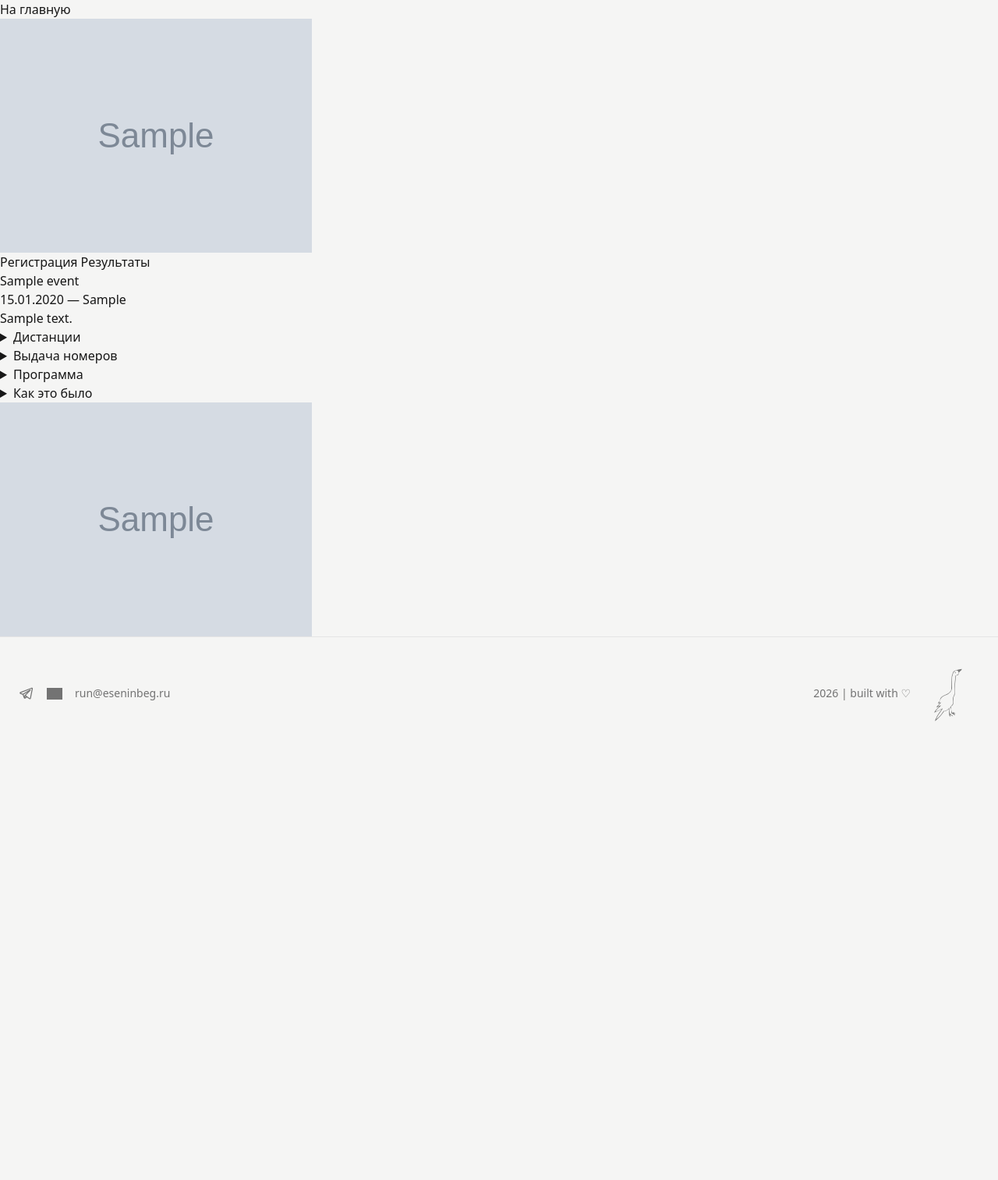
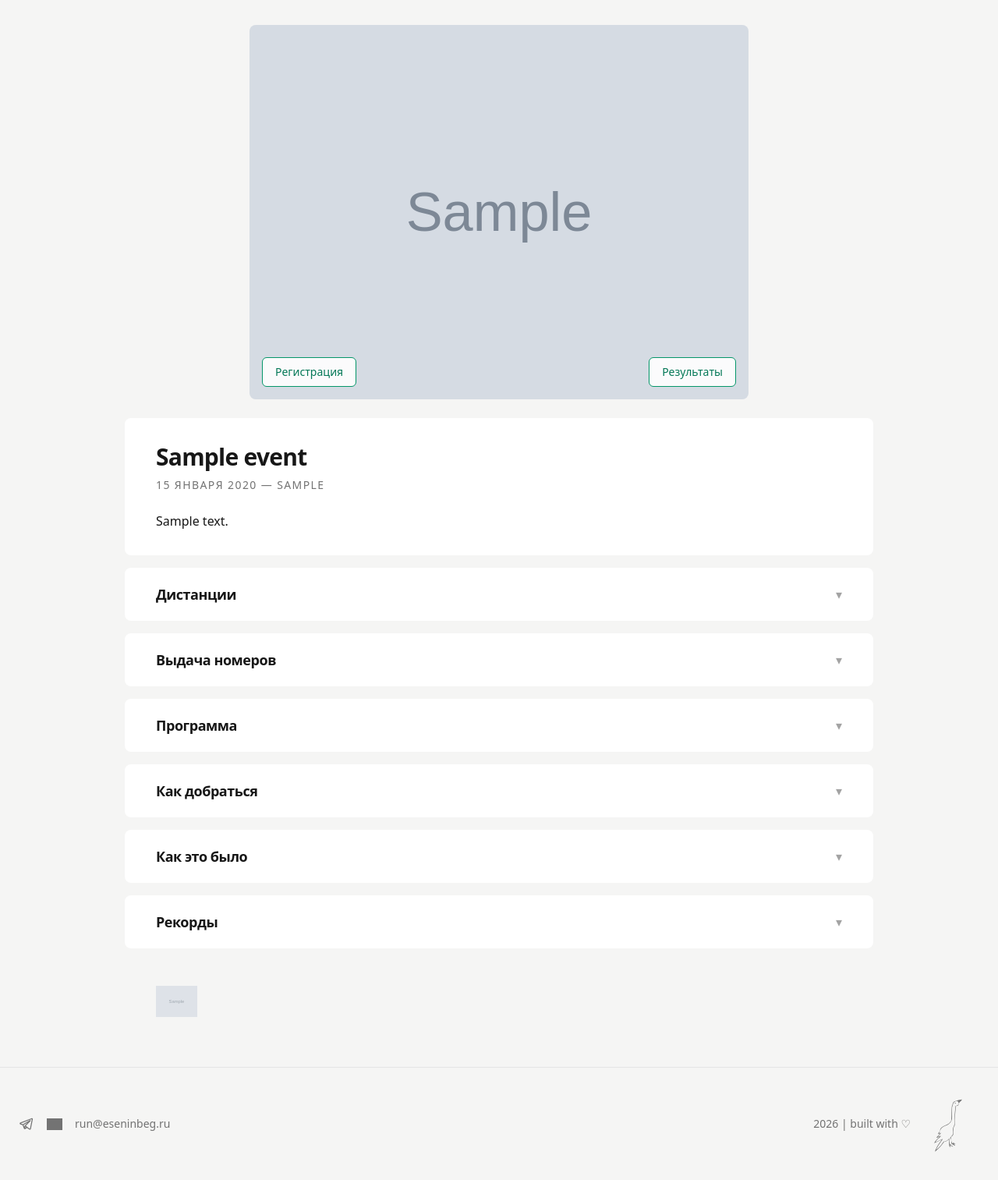
Before and after one commit to Alex-desmod/eseninbeg-site, a Django app: a page that uses apps/events/templates/events/event_detail.html in a window 1280 px wide. Shown: the part 64-1577 px from the top of the page at 78% size. Before the commit the page ends 989 px from the top, so only its background shows below. Run offline with Django 5.2, Linux system fonts and the light colour scheme; tables that the repository leaves empty hold one stand-in row (values such as "Sample post"); grey boxes marked "Sample" are stand-in pictures; some libraries are stand-ins or nearby versions; grey boxes are pictures that could not be loaded.

Commit message:
event_detail.html in the making

```diff
--- a/apps/events/templates/events/event_detail.html
+++ b/apps/events/templates/events/event_detail.html
@@ -4,64 +4,70 @@
 
 {% block content %}
 
-<article class="event-detail">
-    <a href="{% url 'core:home' %}" class="logo">На главную</a>
-    <img src="{{ event.cover_image.url }}" alt="{{ event.title }}" class="event-cover">
+<article class="pb-16">
 
-    <div class="event-actions">
+    {# ---------- Cover ---------- #}
+    <div class="relative w-[90%] md:w-[50%] mx-auto mt-6 md:mt-8 rounded-lg overflow-hidden">
+        <img src="{{ event.cover_image.url }}" alt="{{ event.title }}" class="w-full h-auto object-cover">
+
         {% if event.registration_url %}
-            <a href="{{ event.registration_url }}" target="_blank" rel="noopener" class="btn btn-primary">Регистрация</a>
-        {% else %}
-            <span class="btn btn-disabled" aria-disabled="true">Регистрация</span>
+        <a href="{{ event.registration_url }}" target="_blank" rel="noopener"
+           class="absolute left-4 bottom-4 px-4 py-2 rounded-md text-sm font-medium
+                  bg-white/90 border border-emerald-600 text-emerald-700
+                  hover:bg-emerald-600 hover:text-white transition-colors">
+            Регистрация
+        </a>
         {% endif %}
 
         {% if event.results_url %}
-            <a href="{{ event.results_url }}" target="_blank" rel="noopener" class="btn btn-secondary">Результаты</a>
-        {% else %}
-            <span class="btn btn-disabled" aria-disabled="true">Результаты</span>
+        <a href="{{ event.results_url }}" target="_blank" rel="noopener"
+           class="absolute right-4 bottom-4 px-4 py-2 rounded-md text-sm font-medium
+                  bg-white/90 border border-emerald-600 text-emerald-700
+                  hover:bg-emerald-600 hover:text-white transition-colors">
+            Результаты
+        </a>
         {% endif %}
     </div>
 
-    <h1>{{ event.title }}</h1>
-    <p class="event-meta">{{ event.date|date:"d.m.Y" }} — {{ event.location }}</p>
+    {# ---------- Description ---------- #}
+    <div class="w-full md:w-[75%] mx-auto mt-6 bg-white rounded-lg px-6 py-6 sm:px-10 sm:py-8">
+        <h1 class="text-2xl sm:text-3xl font-semibold tracking-tight">{{ event.title }}</h1>
+        <p class="mt-2 text-sm uppercase tracking-widest text-neutral-500">
+            {{ event.date|date:"j E Y" }} — {{ event.location }}
+        </p>
 
-    {% if event.description %}
-    <div class="event-description">
-        {{ event.description|linebreaks }}
+        {% if event.description %}
+        <div class="mt-6 prose prose-neutral max-w-none">
+            {{ event.description|linebreaks }}
+        </div>
+        {% endif %}
     </div>
-    {% endif %}
 
+    {# ---------- Distances ---------- #}
     {% if event.distances.exists %}
-    <details class="event-section">
-        <summary>Дистанции</summary>
-        <div class="section-content">
+    <details class="group w-full md:w-[75%] mx-auto mt-4 bg-white rounded-lg">
+        <summary class="list-none [&::-webkit-details-marker]:hidden cursor-pointer select-none
+                         px-6 py-5 sm:px-10 flex items-center justify-between">
+            <span class="text-lg font-semibold tracking-tight">Дистанции</span>
+            <span class="text-neutral-400 transition-transform group-open:rotate-180">&#9662;</span>
+        </summary>
+        <div class="px-6 pb-6 sm:px-10 space-y-8">
             {% for distance in event.distances.all %}
-            <div class="distance-item">
-                <h3>{{ distance.name }} — {{ distance.length_km }} км</h3>
+            <div>
+                <h3 class="font-semibold">{{ distance.name }} — {{ distance.length_km }} км</h3>
                 {% if distance.start_time %}
-                    <p>Старт: {{ distance.start_time|time:"H:i" }}</p>
+                    <p class="mt-1 text-sm text-neutral-600">Старт: {{ distance.start_time|time:"H:i" }}</p>
                 {% endif %}
 
                 {% if distance.route_map_image %}
-                    <img src="{{ distance.route_map_image.url }}" alt="Схема трассы {{ distance.name }}">
+                    <img src="{{ distance.route_map_image.url }}" alt="Схема трассы {{ distance.name }}"
+                         class="mt-3 rounded-md">
                 {% endif %}
 
                 {% if distance.gpx_file %}
-                    <a href="{{ distance.gpx_file.url }}">Скачать GPX трек</a>
-                {% endif %}
-
-                {% if distance.records.exists %}
-                <div class="distance-records">
-                    <h4>Рекорды дистанции</h4>
-                    {% for record in distance.records.all %}
-                    <div class="record-item">
-                        <p>{{ record.get_gender_display }}: {{ record.athlete }} — {{ record.result_time }} ({{ record.year }})</p>
-                        {% if record.photo %}
-                            <img src="{{ record.photo.url }}" alt="{{ record.name }}">
-                        {% endif %}
-                    </div>
-                    {% endfor %}
-                </div>
+                    <a href="{{ distance.gpx_file.url }}" class="mt-2 inline-block text-sm text-emerald-700 hover:underline">
+                        Скачать GPX трек
+                    </a>
                 {% endif %}
             </div>
             {% endfor %}
@@ -69,29 +75,40 @@
     </details>
     {% endif %}
 
+    {# ---------- Bib pickup ---------- #}
     {% if event.bib_pickup %}
-    <details class="event-section">
-        <summary>Выдача номеров</summary>
-        <div class="section-content">
-            <p><strong>Адрес:</strong> {{ event.bib_pickup.address }}</p>
-            <p><strong>Даты:</strong> {{ event.bib_pickup.date_from|date:"d.m.Y" }} — {{ event.bib_pickup.date_to|date:"d.m.Y" }}</p>
-            <p><strong>Часы работы:</strong> {{ event.bib_pickup.working_hours }}</p>
+    <details class="group w-full md:w-[75%] mx-auto mt-4 bg-white rounded-lg">
+        <summary class="list-none [&::-webkit-details-marker]:hidden cursor-pointer select-none
+                         px-6 py-5 sm:px-10 flex items-center justify-between">
+            <span class="text-lg font-semibold tracking-tight">Выдача номеров</span>
+            <span class="text-neutral-400 transition-transform group-open:rotate-180">&#9662;</span>
+        </summary>
+        <div class="px-6 pb-6 sm:px-10 prose prose-neutral max-w-none">
             {% if event.bib_pickup.description %}
                 {{ event.bib_pickup.description|linebreaks }}
+            {% else %}
+                <p class="text-neutral-500">Информация появится позже.</p>
             {% endif %}
         </div>
     </details>
     {% endif %}
 
+    {# ---------- Schedule ---------- #}
     {% if event.schedule_items.exists %}
-    <details class="event-section">
-        <summary>Программа</summary>
-        <div class="section-content">
-            <ul class="schedule-list">
+    <details class="group w-full md:w-[75%] mx-auto mt-4 bg-white rounded-lg">
+        <summary class="list-none [&::-webkit-details-marker]:hidden cursor-pointer select-none
+                         px-6 py-5 sm:px-10 flex items-center justify-between">
+            <span class="text-lg font-semibold tracking-tight">Программа</span>
+            <span class="text-neutral-400 transition-transform group-open:rotate-180">&#9662;</span>
+        </summary>
+        <div class="px-6 pb-6 sm:px-10">
+            <ul class="space-y-4">
                 {% for item in event.schedule_items.all %}
                 <li>
-                    <strong>{{ item.time|time:"H:i" }}</strong> — {{ item.title }}
-                    {% if item.description %}<p>{{ item.description }}</p>{% endif %}
+                    <span class="font-semibold">{{ item.time|time:"H:i" }}</span> — {{ item.title }}
+                    {% if item.description %}
+                        <p class="mt-1 text-sm text-neutral-600">{{ item.description }}</p>
+                    {% endif %}
                 </li>
                 {% endfor %}
             </ul>
@@ -99,37 +116,74 @@
     </details>
     {% endif %}
 
-    {% if event.venue_info %}
-    <details class="event-section">
-        <summary>Как добраться</summary>
-        <div class="section-content">
-            <p><strong>Адрес:</strong> {{ event.venue_info.address }}</p>
-            {% if event.venue_info.directions_text %}
-                {{ event.venue_info.directions_text|linebreaks }}
+    {# ---------- How to get ---------- #}
+    {% if event.venue %}
+    <details class="group w-full md:w-[75%] mx-auto mt-4 bg-white rounded-lg">
+        <summary class="list-none [&::-webkit-details-marker]:hidden cursor-pointer select-none
+                         px-6 py-5 sm:px-10 flex items-center justify-between">
+            <span class="text-lg font-semibold tracking-tight">Как добраться</span>
+            <span class="text-neutral-400 transition-transform group-open:rotate-180">&#9662;</span>
+        </summary>
+        <div class="px-6 pb-6 sm:px-10 prose prose-neutral max-w-none">
+            <p><strong>Адрес:</strong> {{ event.venue.address }}</p>
+            {% if event.venue.directions_text %}
+                {{ event.venue.directions_text|linebreaks }}
             {% endif %}
-            {% if event.venue_info.parking_info %}
+            {% if event.venue.parking_info %}
                 <h4>Парковка</h4>
-                {{ event.venue_info.parking_info|linebreaks }}
+                {{ event.venue.parking_info|linebreaks }}
             {% endif %}
-            {# сюда позже подключим карту по event.venue_info.latitude/longitude #}
+            {# сюда позже подключим карту по event.venue.latitude/longitude #}
         </div>
     </details>
     {% endif %}
 
-    <details class="event-section">
-        <summary>Как это было</summary>
-        <div class="section-content">
-            <p>Галерея скоро появится.</p>
+    {# ---------- How it was ---------- #}
+    <details class="group w-full md:w-[75%] mx-auto mt-4 bg-white rounded-lg">
+        <summary class="list-none [&::-webkit-details-marker]:hidden cursor-pointer select-none
+                         px-6 py-5 sm:px-10 flex items-center justify-between">
+            <span class="text-lg font-semibold tracking-tight">Как это было</span>
+            <span class="text-neutral-400 transition-transform group-open:rotate-180">&#9662;</span>
+        </summary>
+        <div class="px-6 pb-6 sm:px-10">
+            <p class="text-neutral-500">Галерея скоро появится.</p>
             {# сюда позже подключим gallery.MediaItem #}
         </div>
     </details>
 
+    {# ---------- Records ---------- #}
+    <details class="group w-full md:w-[75%] mx-auto mt-4 bg-white rounded-lg">
+        <summary class="list-none [&::-webkit-details-marker]:hidden cursor-pointer select-none
+                         px-6 py-5 sm:px-10 flex items-center justify-between">
+            <span class="text-lg font-semibold tracking-tight">Рекорды</span>
+            <span class="text-neutral-400 transition-transform group-open:rotate-180">&#9662;</span>
+        </summary>
+        <div class="px-6 pb-6 sm:px-10 space-y-6">
+            {% if records %}
+                {% for record in records %}
+                <div class="flex items-center gap-4">
+                    {% if record.photo %}
+                        <img src="{{ record.photo.url }}" alt="{{ record.athlete }}" class="w-14 h-14 rounded-full object-cover">
+                    {% endif %}
+                    <div>
+                        <p class="font-semibold">{{ record.distance.name }} · {{ record.get_gender_display }}</p>
+                        <p class="text-sm text-neutral-600">
+                            {{ record.athlete }} — {{ record.result_time }} ({{ record.date|date:"Y" }})
+                        </p>
+                    </div>
+                </div>
+                {% endfor %}
+            {% endif %}
+        </div>
+    </details>
+
+    {# ---------- Partners ---------- #}
     {% if event.partners.exists %}
-    <div class="event-partners">
+    <div class="w-full md:w-[75%] mx-auto mt-12 grid grid-cols-3 sm:grid-cols-6 gap-8 items-center justify-items-center">
         {% for partner in event.partners.all %}
-            <a href="{{ partner.website_url }}" target="_blank" rel="noopener">
-                <img src="{{ partner.logo.url }}" alt="{{ partner.name }}">
-            </a>
+        <a href="{{ partner.website_url }}" target="_blank" rel="noopener" class="opacity-70 hover:opacity-100 transition-opacity">
+            <img src="{{ partner.logo.url }}" alt="{{ partner.name }}" class="h-10 w-auto object-contain">
+        </a>
         {% endfor %}
     </div>
     {% endif %}
--- a/apps/events/views.py
+++ b/apps/events/views.py
@@ -1,6 +1,7 @@
 from django.shortcuts import render
 from django.views.generic import DetailView
-from .models import Event
+from .models import Event, DistanceRecord
+
 
 # Create your views here.
 class EventDetailView(DetailView):
@@ -9,3 +10,10 @@ class EventDetailView(DetailView):
     context_object_name = 'event'
     slug_field = 'slug'
     slug_url_kwarg = 'slug'
+
+    def get_context_data(self, **kwargs):
+        context = super().get_context_data(**kwargs)
+        context['records'] = DistanceRecord.objects.filter(
+            distance__event=self.object
+        ).select_related('distance')
+        return context
```
